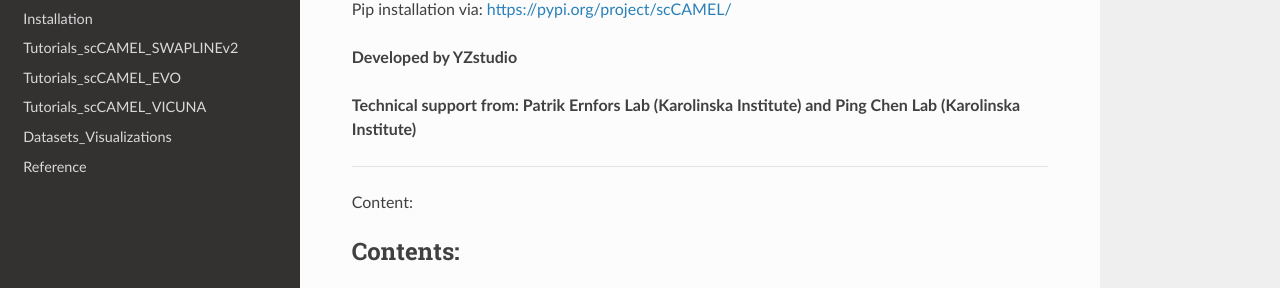
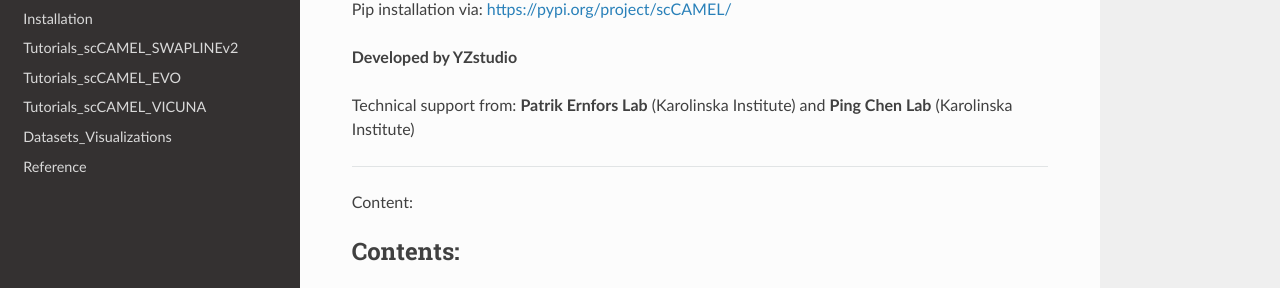
Before and after one commit to StudioYZ/scCAMEL, a Sphinx documentation site: the page built from source/index.rst, in a window 1280 px wide and 1009 px high. Shown: the part 312-600 px from the top of the window. Built offline with Sphinx 7.4.7 and the Read the Docs theme 3.1.0, drawn with Linux system fonts in a browser that asks for light colours; pages that are not in the unit, such as notebooks, are missing from menus.

```diff
--- a/source/index.rst
+++ b/source/index.rst
@@ -16,7 +16,7 @@ Pip installation via: https://pypi.org/project/scCAMEL/
 
 **Developed by YZstudio**
 
-**Technical support from: Patrik Ernfors Lab (Karolinska Institute) and Ping Chen Lab (Karolinska Institute)**
+Technical support from: **Patrik Ernfors Lab** (Karolinska Institute) and **Ping Chen Lab** (Karolinska Institute)
 
 
 ====================================
```
